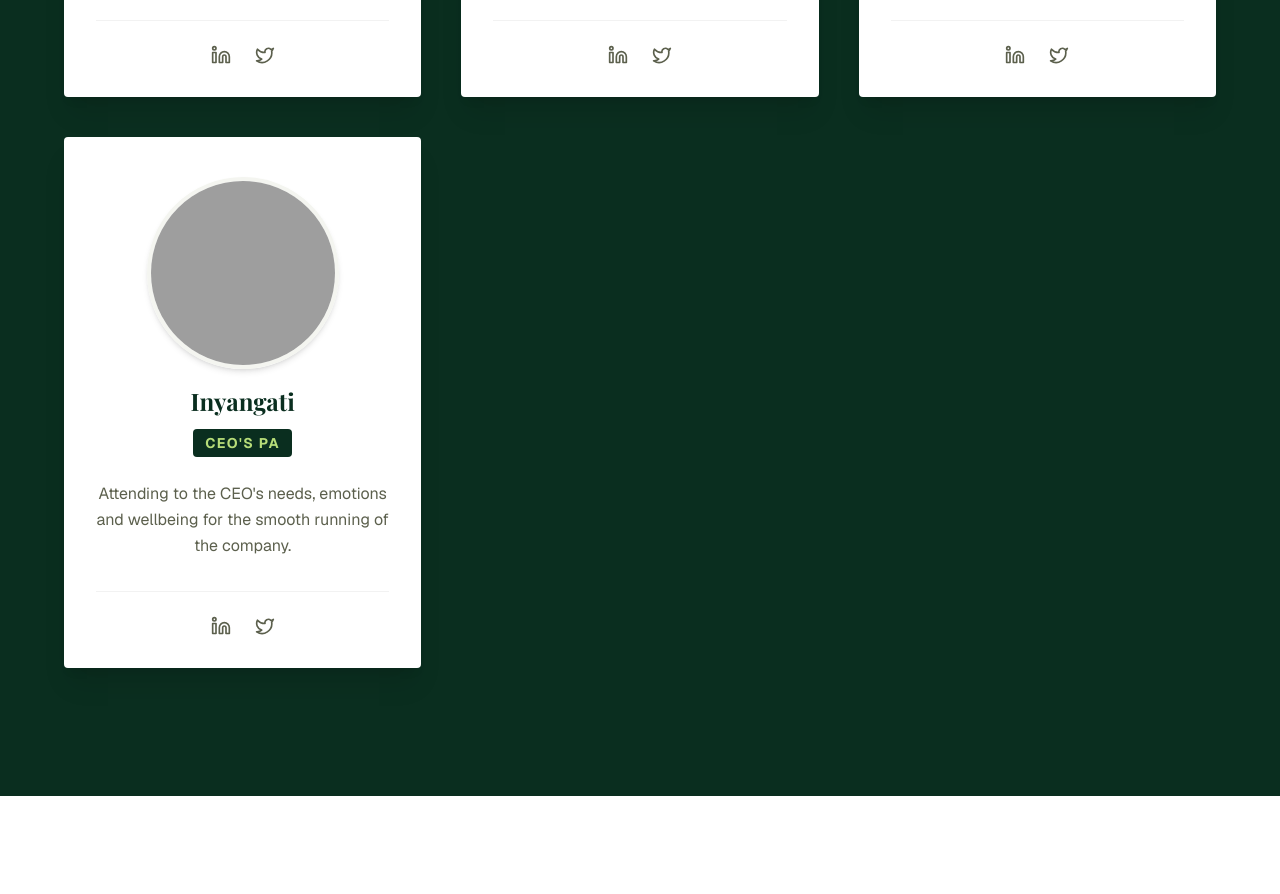
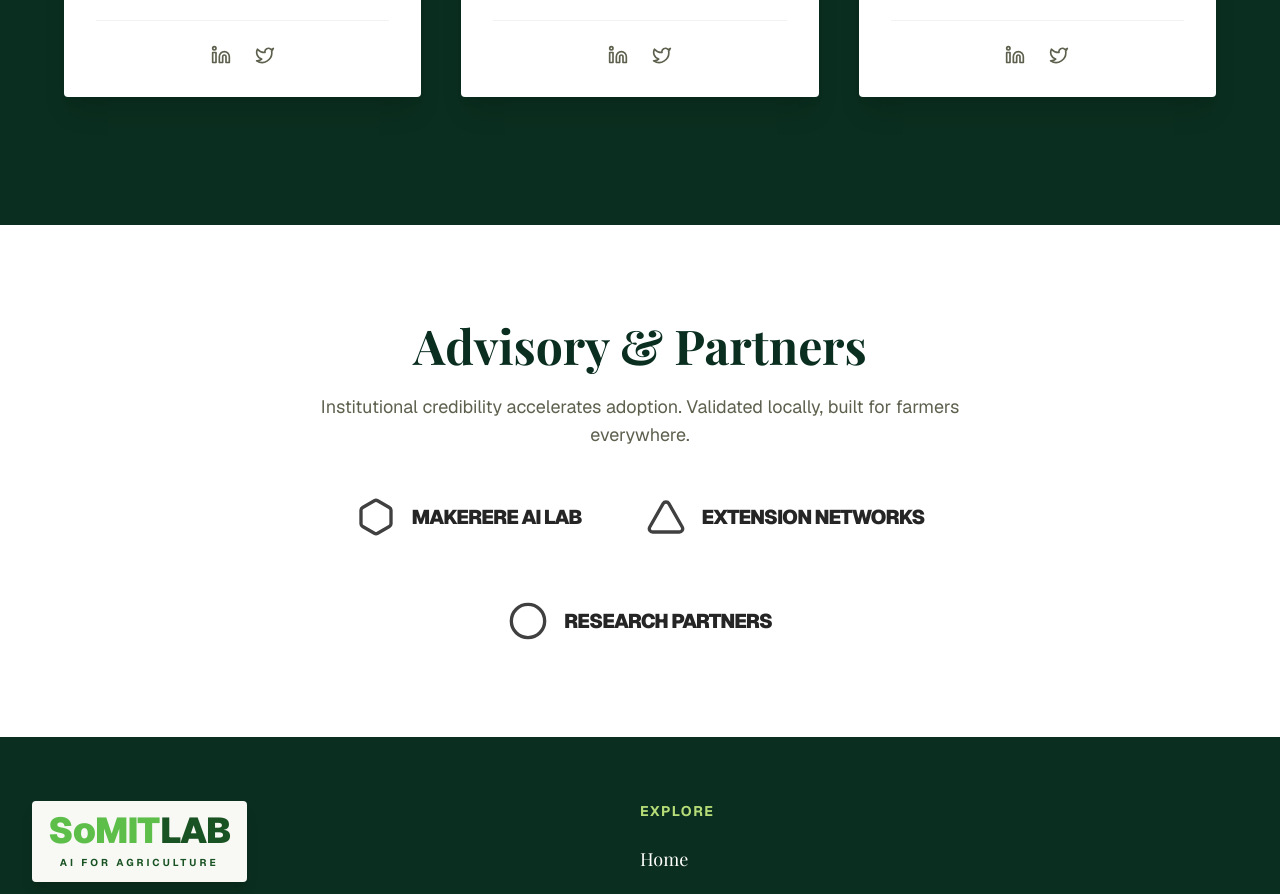
Before and after one commit to fxinyangat/somit-lab, a Next.js app: page /about in a window 1280 px wide. Shown: the part 2720-3614 px from the top of the page. Built offline with nearby package versions, Linux system fonts and the light colour scheme; grey boxes are pictures that could not be loaded; a web font is replaced by a local one.

Commit message:
jeans profile updatee v2

```diff
--- a/src/components/about/AboutContent.tsx
+++ b/src/components/about/AboutContent.tsx
@@ -59,14 +59,14 @@ const team = [
     twitter: "#",
     image: "/images/team/claire.jpeg",
   },
-  {
-    name: "Inyangati",
-    role: "CEO's PA",
-    bio: "Attending to the CEO's needs, emotions and wellbeing for the smooth running of the company.",
-    linkedin: "#",
-    twitter: "#",
-    image: "/images/team/xavier.jpg",
-  },
+  // {
+  //   name: "Inyangati",
+  //   role: "CEO's PA",
+  //   bio: "Attending to the CEO's needs, emotions and wellbeing for the smooth running of the company.",
+  //   linkedin: "#",
+  //   twitter: "#",
+  //   image: "/images/team/xavier.jpg",
+  // },
 ];
 
 const milestones = [
```
